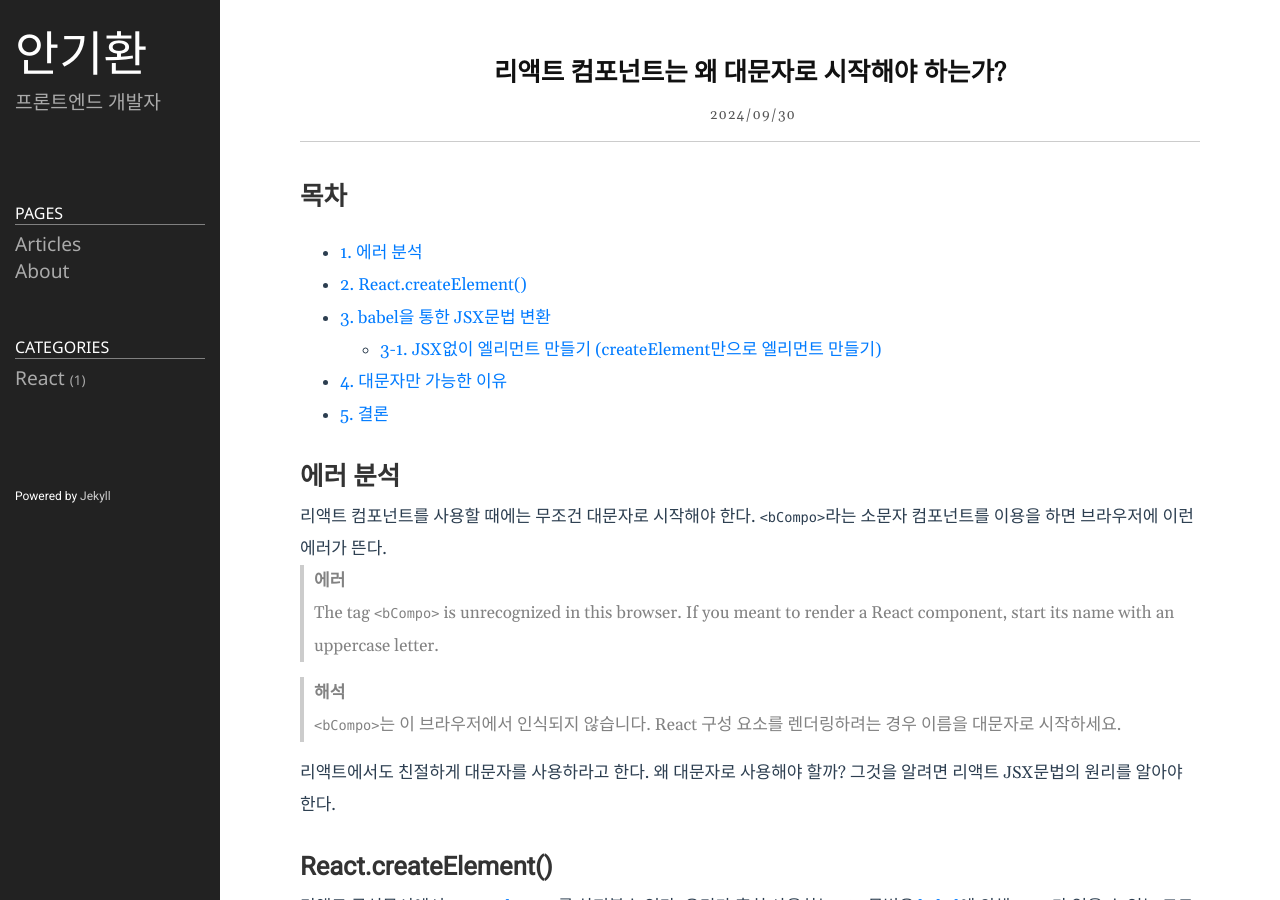
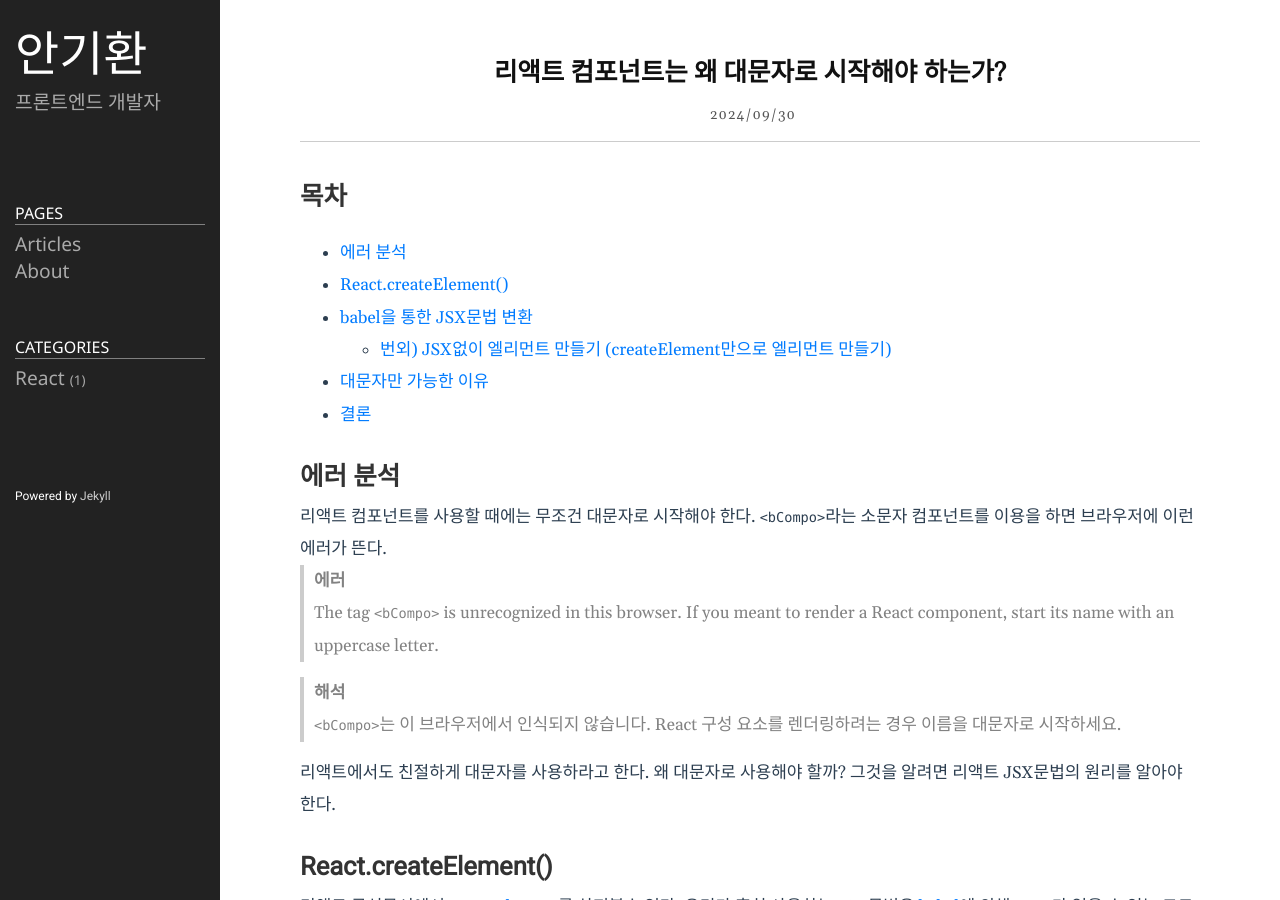
Before and after one commit to ahngh0113/ahngh0113.github.io, a Jekyll site: the page built from _posts/2024-09-30-리액트 컴포넌트는 왜 대문자로 시작해야 하는가?.md, in a window 1280 px wide and 900 px high. Built offline with Jekyll 4.4.1, drawn with Linux system fonts in a browser that asks for light colours; some of the changed text lies outside the part shown.

Commit message:
목차 정리 및 img alt 추가

```diff
--- a/_posts/2024-09-30-리액트 컴포넌트는 왜 대문자로 시작해야 하는가?.md
+++ b/_posts/2024-09-30-리액트 컴포넌트는 왜 대문자로 시작해야 하는가?.md
@@ -6,12 +6,12 @@ categories: react
 ---
 
 # 목차
-- [1. 에러 분석](#에러-분석)
-- [2. React.createElement()](#reactcreateelement)
-- [3. babel을 통한 JSX문법 변환](#babel을-통한-jsx문법-변환)
-  - [3-1. JSX없이 엘리먼트 만들기 (createElement만으로 엘리먼트 만들기)](#jsx없이-엘리먼트-만들기-createelement만으로-엘리먼트-만들기)
-- [4. 대문자만 가능한 이유](#대문자만-가능한-이유)
-- [5. 결론](#결론)
+- [에러 분석](#에러-분석)
+- [React.createElement()](#reactcreateelement)
+- [babel을 통한 JSX문법 변환](#babel을-통한-jsx문법-변환)
+  - [번외) JSX없이 엘리먼트 만들기 (createElement만으로 엘리먼트 만들기)](#jsx없이-엘리먼트-만들기-createelement만으로-엘리먼트-만들기)
+- [대문자만 가능한 이유](#대문자만-가능한-이유)
+- [결론](#결론)
 
 # 에러 분석
 
@@ -68,12 +68,12 @@ const CCompo = () => {
 
 > babel의 [Try it out](https://babeljs.io/repl#?browsers=defaults%2C%20not%20ie%2011%2C%20not%20ie_mob%2011&build=&builtIns=false&corejs=3.21&spec=false&loose=false&code_lz=Q&debug=false&forceAllTransforms=false&modules=false&shippedProposals=false&evaluate=false&fileSize=false&timeTravel=false&sourceType=module&lineWrap=true&presets=env%2Creact&prettier=false&targets=&version=7.25.6&externalPlugins=&assumptions=%7B%7D)에서 직접 코드를 입력하여 확인해 볼 수 있다.
 
-## JSX없이 엘리먼트 만들기 (createElement만으로 엘리먼트 만들기)
+## 번외) JSX없이 엘리먼트 만들기 (createElement만으로 엘리먼트 만들기)
 
 그렇다면 번외로 처음부터 `createElement`로 작성해도 잘 동작할까?
 
-<img src="/public/img/creating-an-element-without-JSX-code.png" height="500px" width="500px"/>
-<img src="/public/img/creating-an-element-without-JSX-result.png" height="300x" width="300px"/>
+<img src="/public/img/creating-an-element-without-JSX-code.png" alt="JSX 없이 작성된 코드" height="500px" width="500px"/>
+<img src="/public/img/creating-an-element-without-JSX-result.png" alt="JSX 없이 작성된 코드 결과" height="300x" width="300px"/>
 
 위의 그림과 같이 당연히(?) 잘 나오는 것을 볼 수 있다.
 그 이유는 위에서 말했듯이 우리가 작성한 `JSX문법`은 결국 `createElement`로 변환하여 사용되기 때문이다.
```
Also changed, not shown: 2 other files.
